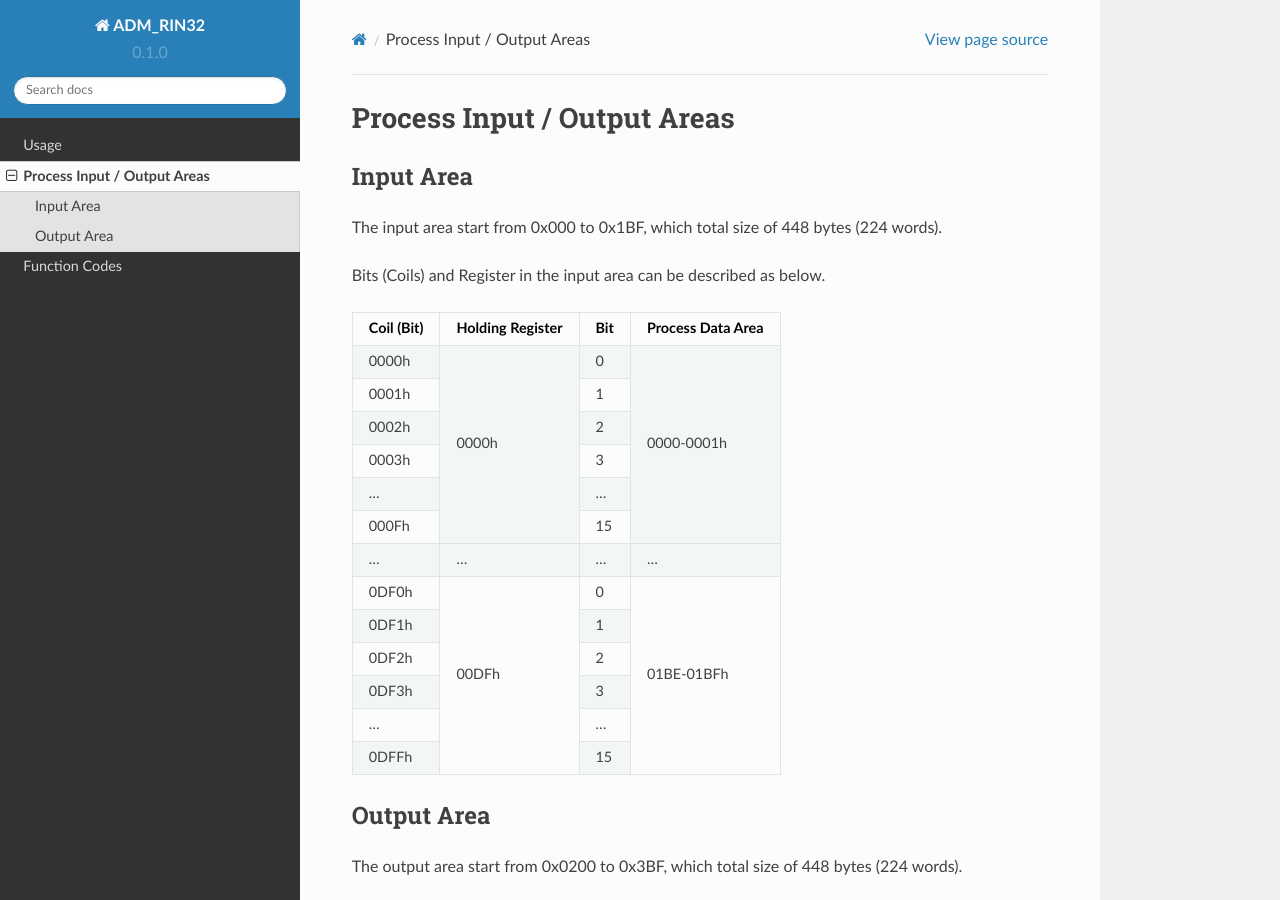
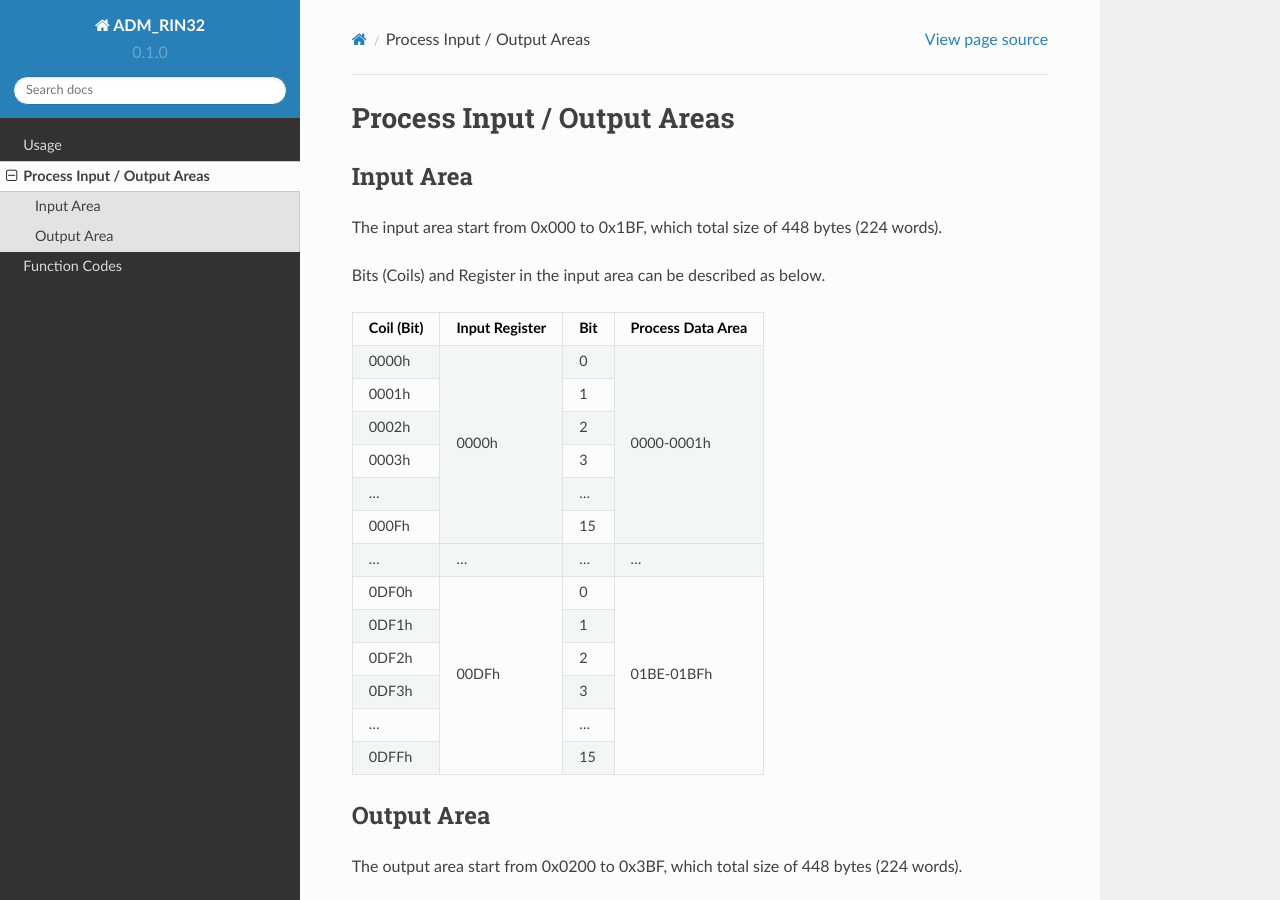
Before and after one commit to KeuntekLee/ADM_RIN32_Docs, a Sphinx documentation site: the page built from docs/source/inputoutputarea.rst, in a window 1280 px wide and 900 px high. Built offline with Sphinx 7.4.7 and the Read the Docs theme 2.0.0, drawn with Linux system fonts in a browser that asks for light colours.

Commit message:
Update inputoutputarea.rst

```diff
--- a/docs/source/inputoutputarea.rst
+++ b/docs/source/inputoutputarea.rst
@@ -14,7 +14,7 @@ Bits (Coils) and Register in the input area can be described as below.
 
 
 +------------+------------------+-----+-------------------+
-| Coil (Bit) | Holding Register | Bit | Process Data Area |
+| Coil (Bit) |   Input Register | Bit | Process Data Area |
 +============+==================+=====+===================+
 |    0000h   |       0000h      | \ 0 |     0000-0001h    |
 +------------+                  +-----+                   |
```
